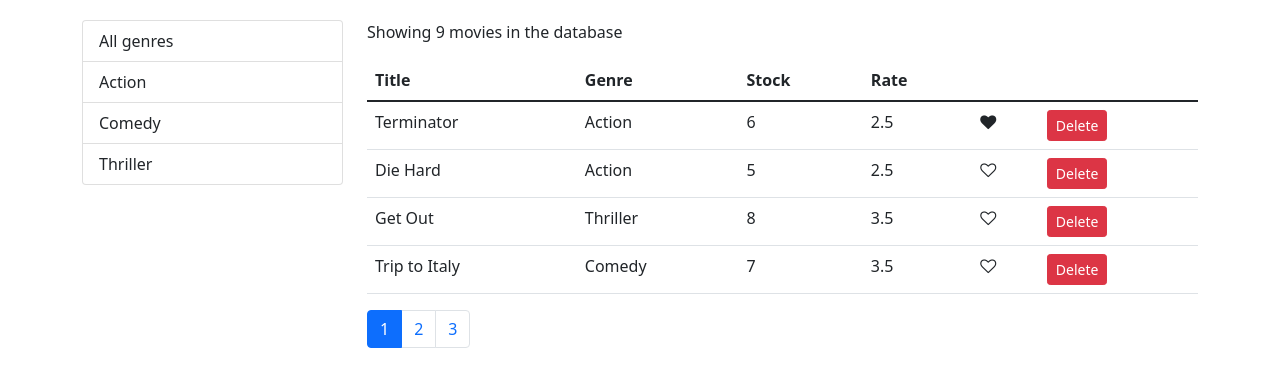
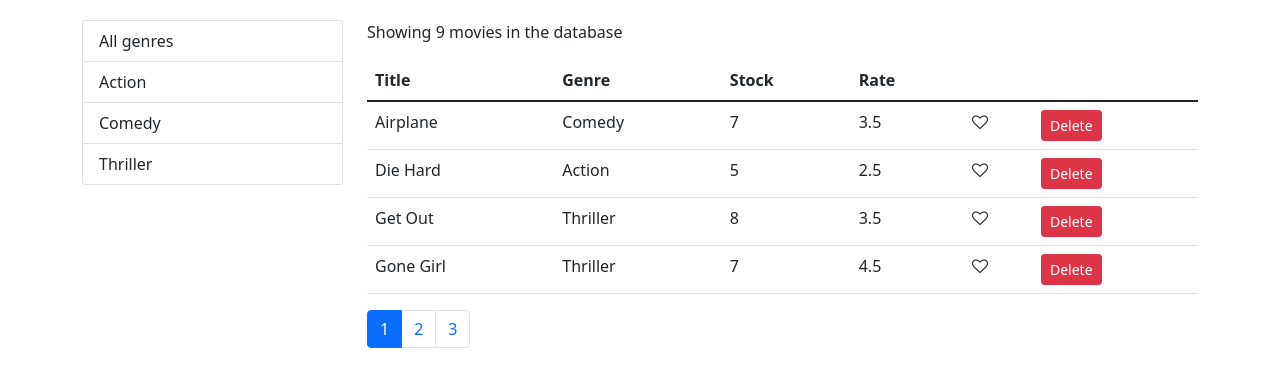
Before and after one commit to PhiBao/Vidly, a React (Create React App) app: page / in a window 1280 px wide. Shown: the top 386 px of the page. Built offline with nearby package versions, Linux system fonts and the light colour scheme.

Commit message:
Table Header

```diff
--- /dev/null
+++ b/src/components/common/tableHeader.jsx
@@ -0,0 +1,30 @@
+import React from "react";
+
+class TableHeader extends React.Component {
+  raiseSort = (path) => {
+    const sortColumn = { ...this.props.sortColumn };
+    if (sortColumn.path === path)
+      sortColumn.order = sortColumn.order === "asc" ? "desc" : "asc";
+    else {
+      sortColumn.path = path;
+      sortColumn.order = "asc";
+    }
+    this.props.onSort(sortColumn);
+  };
+
+  render() {
+    return (
+      <thead>
+        <tr>
+          {this.props.columns.map((c) => (
+            <th key={c.path || c.key} onClick={() => this.raiseSort(c.path)}>
+              {c.label}
+            </th>
+          ))}
+        </tr>
+      </thead>
+    );
+  }
+}
+
+export default TableHeader;
--- a/src/components/movies.jsx
+++ b/src/components/movies.jsx
@@ -5,12 +5,14 @@ import MoviesTable from "./moviesTable";
 import ListGroup from "./common/listGroup";
 import Pagination from "./common/pagination";
 import { paginate } from "../utils/paginate";
+import _ from "lodash";
 class Movies extends React.Component {
   state = {
     movies: [],
     pageSize: 4,
     currentPage: 1,
     genres: [],
+    sortColumn: { path: "title", order: "asc" },
   };
 
   componentDidMount() {
@@ -40,7 +42,9 @@ class Movies extends React.Component {
     this.setState({ selectedGenre: genre, currentPage: 1 });
   };
 
-  handleSort = (path) => {};
+  handleSort = (sortColumn) => {
+    this.setState({ sortColumn });
+  };
 
   render() {
     let { length: count } = this.state.movies;
@@ -49,6 +53,7 @@ class Movies extends React.Component {
       currentPage,
       selectedGenre,
       movies: allMovies,
+      sortColumn,
     } = this.state;
 
     if (count === 0) return <p>There are no movies in the database.</p>;
@@ -57,7 +62,10 @@ class Movies extends React.Component {
       selectedGenre && selectedGenre._id
         ? allMovies.filter((p) => p.genre._id === selectedGenre._id)
         : allMovies;
-    const movies = paginate(filtered, currentPage, pageSize);
+
+    const sorted = _.orderBy(filtered, [sortColumn.path], [sortColumn.order]);
+
+    const movies = paginate(sorted, currentPage, pageSize);
 
     return (
       <div className="row">
@@ -71,6 +79,7 @@ class Movies extends React.Component {
         <div className="col">
           <p>Showing {filtered.length} movies in the database</p>
           <MoviesTable
+            sortColumn={sortColumn}
             movies={movies}
             onDelete={this.handleDelete}
             onLike={this.handleLike}
--- a/src/components/moviesTable.jsx
+++ b/src/components/moviesTable.jsx
@@ -1,21 +1,27 @@
 import React from "react";
 import Like from "./common/like";
+import TableHeader from "./common/tableHeader";
 
-const MoviesTable = (props) => {
-  const { movies, onDelete, onLike, onSort } = props;
+class MoviesTable extends React.Component {
+  columns = [
+    { path: "title", label: "Title" },
+    { path: "genre.name", label: "Genre" },
+    { path: "numberInStock", label: "Stock" },
+    { path: "dailyRentalRate", label: "Rate" },
+    { key: "like" },
+    { key: "delete" },
+  ];
+
+  render() {
+    const { movies, onDelete, onLike, onSort, sortColumn } = this.props;
 
     return (
       <table className="table">
-      <thead>
-        <tr>
-          <th onClick={() => onSort("title")}>Title</th>
-          <th onClick={() => onSort("genre.name")}>Genre</th>
-          <th onClick={() => onSort("numberInStock")}>Stock</th>
-          <th onClick={() => onSort("dailyRentalRate")}>Rate</th>
-          <th></th>
-          <th></th>
-        </tr>
-      </thead>
+        <TableHeader
+          columns={this.columns}
+          sortColumn={sortColumn}
+          onSort={onSort}
+        />
         <tbody>
           {movies.map((movie) => (
             <tr key={movie._id}>
@@ -39,6 +45,7 @@ const MoviesTable = (props) => {
         </tbody>
       </table>
     );
-};
+  }
+}
 
 export default MoviesTable;
```
Lines whose indentation alone changed are shown as unchanged.
